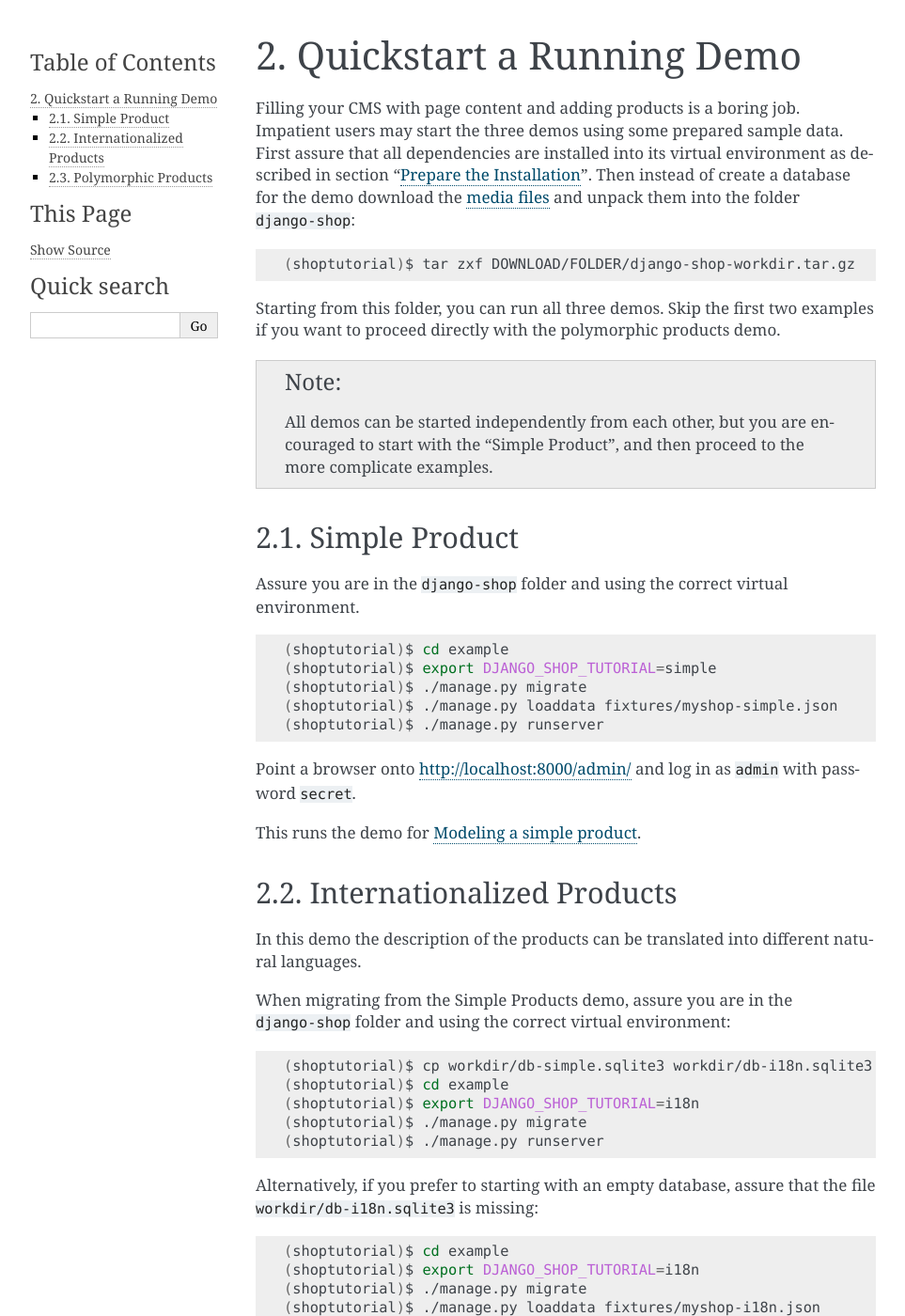
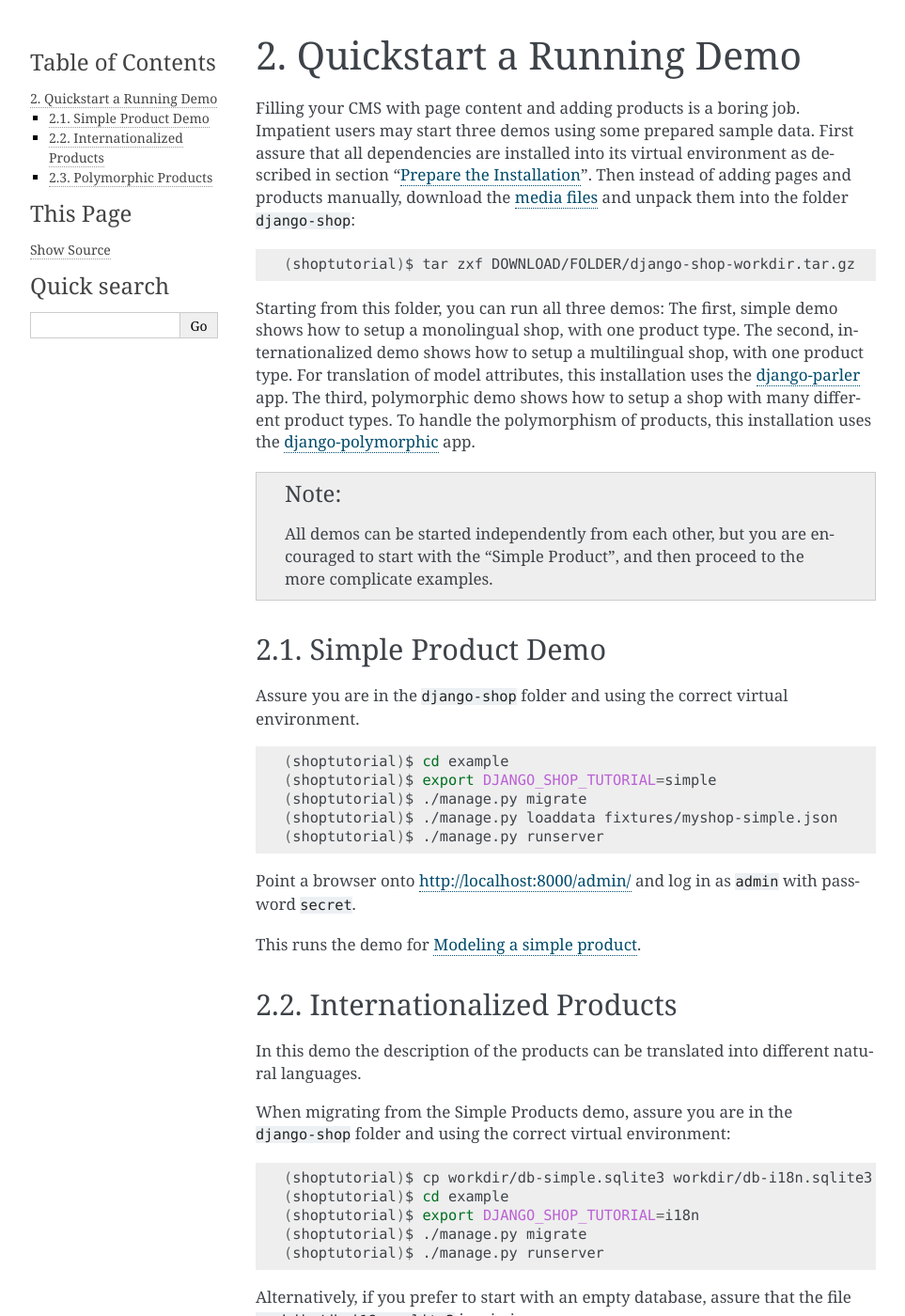
Before and after one commit to lovelysweet1017/django-shop, a Sphinx documentation site: the page built from docs/tutorial/quickstart.rst, in a window 1280 px wide and 1400 px high. Shown: the whole window at 94% size, without its empty margins (148-1111 px from the left). Built offline with Sphinx 7.4.7, drawn with Linux system fonts in a browser that asks for light colours.

Commit message:
updated docs

```diff
--- a/docs/tutorial/quickstart.rst
+++ b/docs/tutorial/quickstart.rst
@@ -5,26 +5,32 @@
 =========================
 
 Filling your CMS with page content and adding products is a boring job. Impatient users may start
-the three demos using some prepared sample data. First assure that all dependencies are installed
-into its virtual environment as described in section ":ref:`prepare-installation`". Then instead of
-create a database for the demo download the `media files`_ and unpack them into the folder
+three demos using some prepared sample data. First assure that all dependencies are installed
+into its virtual environment as described in section ":ref:`prepare-installation`". Then instead
+of adding pages and products manually, download the `media files`_ and unpack them into the folder
 ``django-shop``:
 
 .. code-block:: shell
 
 	(shoptutorial)$ tar zxf DOWNLOAD/FOLDER/django-shop-workdir.tar.gz
 
-Starting from this folder, you can run all three demos. Skip the first two examples if you want to
-proceed directly with the polymorphic products demo.
+Starting from this folder, you can run all three demos: The first, simple demo shows how to setup a
+monolingual shop, with one product type. The second, internationalized demo shows how to setup a
+multilingual shop, with one product type. For translation of model attributes, this installation
+uses the django-parler_ app. The third, polymorphic demo shows how to setup a shop with many
+different product types. To handle the polymorphism of products, this installation uses the
+django-polymorphic_ app.
 
 .. note:: All demos can be started independently from each other, but you are encouraged to start
 		with the "Simple Product", and then proceed to the more complicate examples.
 
 .. _media files: http://django-shop.awesto.com/downloads/django-shop-workdir.tar.gz
+.. _django-parler: http://django-parler.readthedocs.org/en/latest/
+.. _django-polymorphic: https://django-polymorphic.readthedocs.org/en/latest/
 
 
-Simple Product
-==============
+Simple Product Demo
+===================
 
 Assure you are in the ``django-shop`` folder and using the correct virtual environment.
 
@@ -57,7 +63,7 @@
 	(shoptutorial)$ ./manage.py migrate
 	(shoptutorial)$ ./manage.py runserver
 
-Alternatively, if you prefer to starting with an empty database, assure that the file
+Alternatively, if you prefer to start with an empty database, assure that the file
 ``workdir/db-i18n.sqlite3`` is missing:
 
 .. code-block:: shell
```
Also changed, not shown: docs/tutorial/intro.rst (+9 -8 lines).
